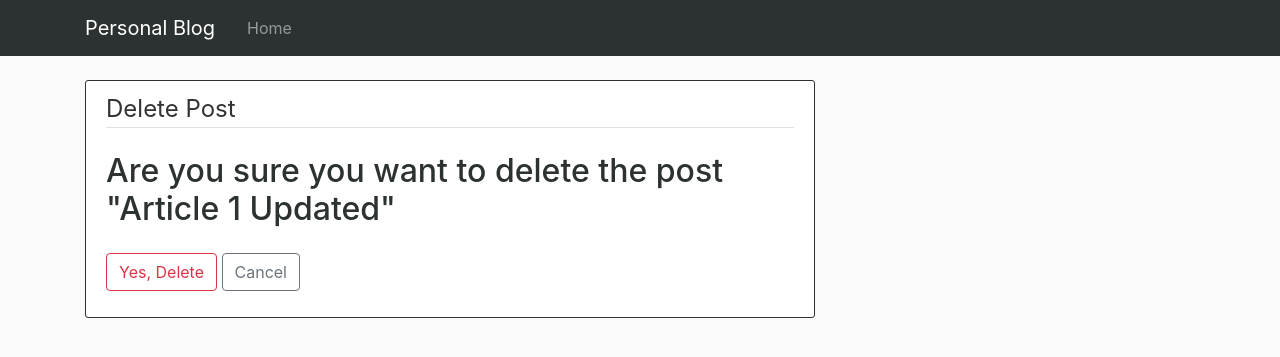
After one commit to nourel25/Personal-Blog, a Django app: page /article/1/delete/ in a window 1280 px wide. The commit adds this page. Shown: the top 357 px of the page. Run offline with Django 5.2, Linux system fonts and the light colour scheme; a user stored in the database is signed in; data comes from the database, SQL or seed files in the repository; both versions use the stored data as it was after the commit; some libraries are stand-ins or nearby versions.

Commit message:
Add View for Delete Article

```diff
--- /dev/null
+++ b/personal_blog_project/blog/templates/blog/article_confirm_delete.html
@@ -0,0 +1,16 @@
+{% extends "blog/base.html" %}
+{% block content %}
+    <div class="content-section">
+        <form method="POST">
+            {% csrf_token %}
+            <fieldset class="form-group">
+                <legend class="border-bottom mb-4">Delete Post</legend>
+                <h2>Are you sure you want to delete the post "{{ object.title }}"</h2>
+            </fieldset>
+            <div class="form-group">
+                <button class="btn btn-outline-danger" type="submit">Yes, Delete</button>
+                <a class="btn btn-outline-secondary" href="{% url 'detail' object.id %}">Cancel</a>
+            </div>
+        </form>
+    </div>
+{% endblock content %}
--- a/personal_blog_project/blog/templates/blog/dashboard.html
+++ b/personal_blog_project/blog/templates/blog/dashboard.html
@@ -10,9 +10,9 @@
             <div class="article-metadata">
               <small class="text-muted">{{ article.date_posted }}</small>
             </div>
-            <h2><a class="article-title" href="{% url 'article-detail' pk=article.pk %}">{{ article.title }}</a></h2>
+            <h2><a class="article-title" href="{% url 'detail' pk=article.pk %}">{{ article.title }}</a></h2>
             <a class="btn btn-secondary btn-sm mt-1 mb-1" href="{% url 'update' pk=article.pk %}">Update</a>
-            <a class="btn btn-danger btn-sm mt-1 mb-1" href="">Delete</a>
+            <a class="btn btn-danger btn-sm mt-1 mb-1" href="{% url 'delete' pk=article.pk %}">Delete</a>
           </div>
         </article>
     {% endfor %}
--- a/personal_blog_project/blog/templates/blog/home.html
+++ b/personal_blog_project/blog/templates/blog/home.html
@@ -6,7 +6,7 @@
             <div class="article-metadata">
               <small class="text-muted">{{ article.date_posted }}</small>
             </div>
-            <h2><a class="article-title" href="{% url 'article-detail' pk=article.pk %}">{{ article.title }}</a></h2>
+            <h2><a class="article-title" href="{% url 'detail' pk=article.pk %}">{{ article.title }}</a></h2>
           </div>
         </article>
     {% endfor %}
--- a/personal_blog_project/blog/urls.py
+++ b/personal_blog_project/blog/urls.py
@@ -4,13 +4,15 @@ from .views import (
     ArticelDetailView,
     DashBoard,
     ArticleCreateView,
-    ArticleUpdateView
+    ArticleUpdateView,
+    ArticleDeleteView
 )
 
 urlpatterns = [
     path('', ArticleListView.as_view(), name='home'),
-    path('article/<int:pk>/', ArticelDetailView.as_view(), name='article-detail'),
+    path('article/<int:pk>/', ArticelDetailView.as_view(), name='detail'),
     path('dashboard/', DashBoard.as_view(), name='dashboard'),
     path('article/new/', ArticleCreateView.as_view(), name='new'),
     path('article/<int:pk>/update/', ArticleUpdateView.as_view(), name='update'),
+    path('article/<int:pk>/delete/', ArticleDeleteView.as_view(), name='delete'),
 ]
--- a/personal_blog_project/blog/views.py
+++ b/personal_blog_project/blog/views.py
@@ -7,7 +7,8 @@ from django.views.generic import (
     ListView,
     DetailView,
     CreateView,
-    UpdateView
+    UpdateView,
+    DeleteView
 )
 
 
@@ -76,3 +77,19 @@ class ArticleUpdateView(UserPassesTestMixin, UpdateView):
 
     def get_success_url(self):
         return reverse('dashboard')
+
+
+class ArticleDeleteView(UserPassesTestMixin, DeleteView):
+    model = Article
+
+    def test_func(self):
+        return self.request.user.is_superuser
+
+    def handle_no_permission(self):
+        messages.error(self.request,
+                       "You do not have permission to view this page.")
+
+        return redirect('home')
+
+    def get_success_url(self):
+        return reverse('dashboard')
```
Also changed, not shown: personal_blog_project/db.sqlite3.
